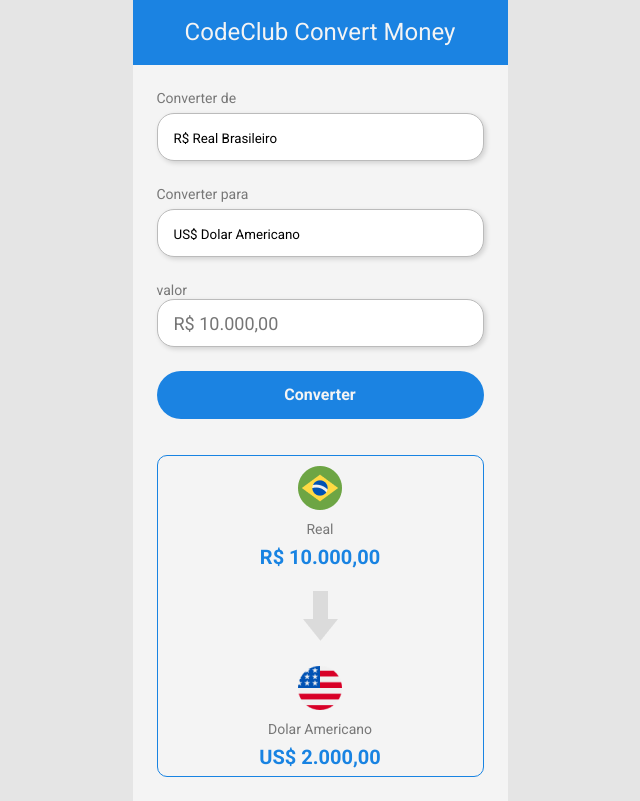
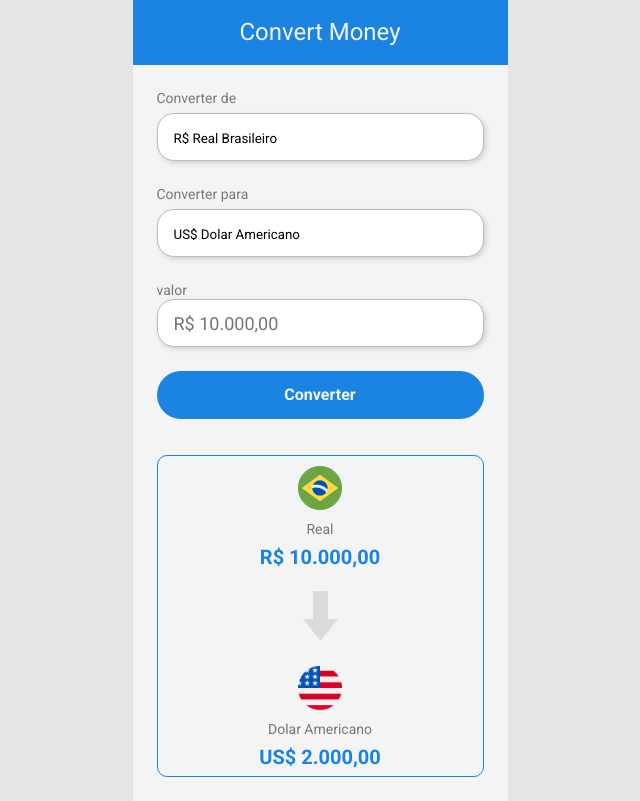
Before and after one commit to ermyjr/ConversorMoeda, a plain HTML site: page index.html in a window 1280 px wide. Shown: the whole page, without its empty margins (320-960 px from the left). Drawn offline with Linux system fonts and the light colour scheme.

Commit message:
Update index.html

```diff
--- a/index.html
+++ b/index.html
@@ -17,7 +17,7 @@
 <body>
     <div class="container">
         <header>
-            <h1>CodeClub Convert Money</h1>
+            <h1> Convert Money</h1>
         </header>
         <main>
             <label>
```
